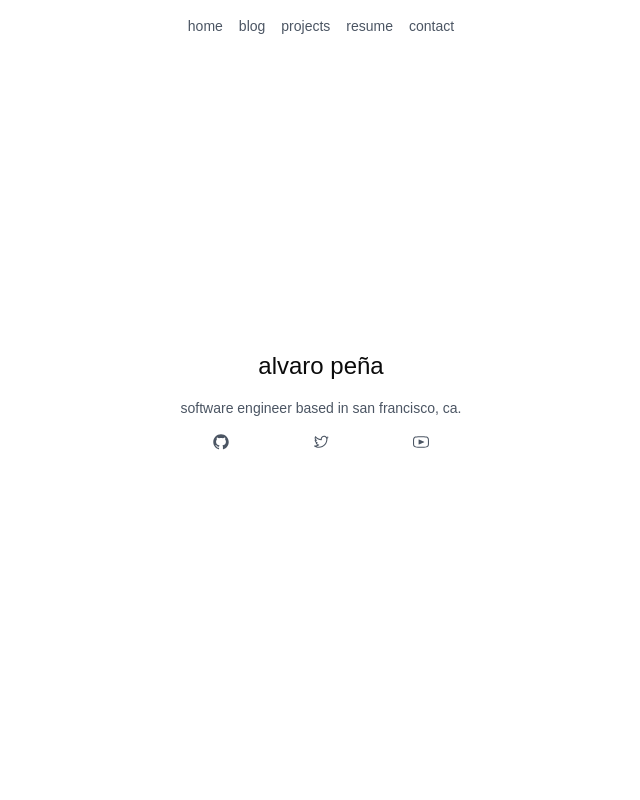
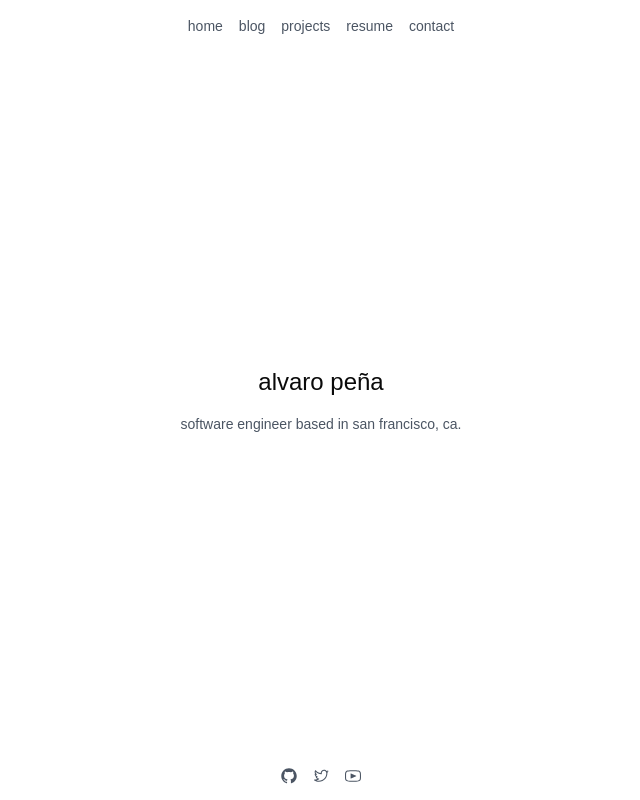
Before and after one commit to alvropena/my-website, a Next.js app: page / in a window 1280 px wide. Shown: the whole page, without its empty margins (319-959 px from the left). Built offline with nearby package versions, Linux system fonts and the light colour scheme.

Commit message:
Add social media icons to footer and simplify page content

```diff
--- a/app/layout.tsx
+++ b/app/layout.tsx
@@ -2,6 +2,7 @@ import type { Metadata } from "next";
 import "./globals.css";
 import { ThemeProvider } from "@/theme-provider";
 import Link from 'next/link';
+import { GitHubLogoIcon, TwitterLogoIcon, VideoIcon } from "@radix-ui/react-icons";
 
 export const metadata: Metadata = {
 	title: "Alvaro Peña",
@@ -61,6 +62,21 @@ export default function RootLayout({ children }: RootLayoutProps) {
 							</nav>
 						</header>
 						{children}
+						<footer className="fixed w-full bottom-0 py-4">
+							<div className="max-w-2xl mx-auto px-4">
+								<div className="flex justify-center gap-4 text-gray-600">
+									<a href="https://github.com/alvropena" className="hover:text-blue-600">
+										<GitHubLogoIcon className="w-4 h-4" />
+									</a>
+									<a href="https://twitter.com/alvropenaa" className="hover:text-blue-600">
+										<TwitterLogoIcon className="w-4 h-4" />
+									</a>
+									<a href="https://youtube.com/@alvropena" className="hover:text-blue-600">
+										<VideoIcon className="w-4 h-4" />
+									</a>
+								</div>
+							</div>
+						</footer>
 					</ThemeProvider>
 				</body>
 			</html>
--- a/app/page.tsx
+++ b/app/page.tsx
@@ -1,5 +1,3 @@
-import { GitHubLogoIcon, TwitterLogoIcon, VideoIcon } from '@radix-ui/react-icons';
-
 export default function Content() {
 	return (
 		<div className="h-screen flex flex-col items-center justify-center">
@@ -7,17 +5,6 @@ export default function Content() {
 			<p className="text-sm text-gray-600 max-w-sm text-center">
 				software engineer based in san francisco, ca.
 			</p>
-			<div className="flex justify-evenly w-full max-w-sm text-gray-600 mt-4">
-				<a href="https://github.com/alvropena" className="hover:text-blue-600">
-					<GitHubLogoIcon className="w-4 h-4" />
-				</a>
-				<a href="https://twitter.com/alvropenaa" className="hover:text-blue-600">
-					<TwitterLogoIcon className="w-4 h-4" />
-				</a>
-				<a href="https://youtube.com/@alvropena" className="hover:text-blue-600">
-					<VideoIcon className="w-4 h-4" />
-				</a>
-			</div>
 		</div>
 	);
 }
```
